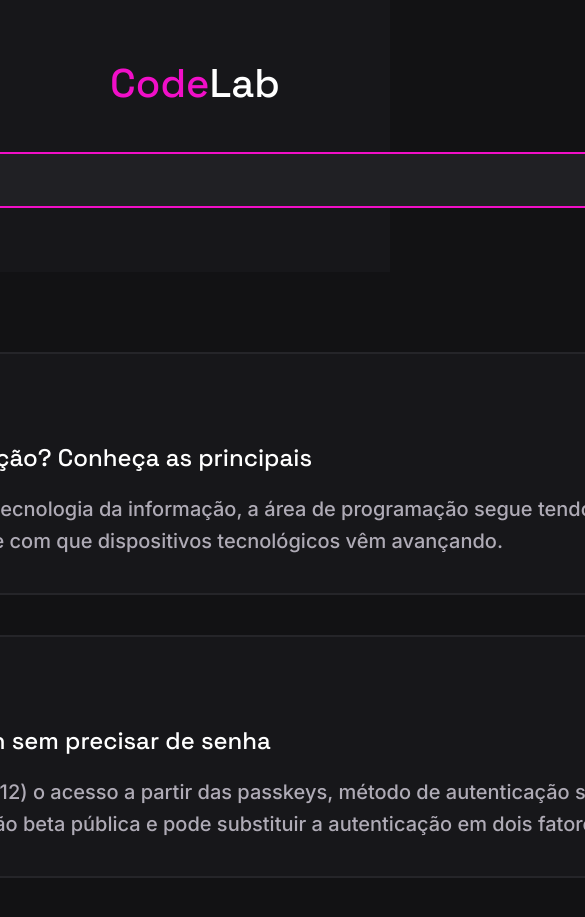
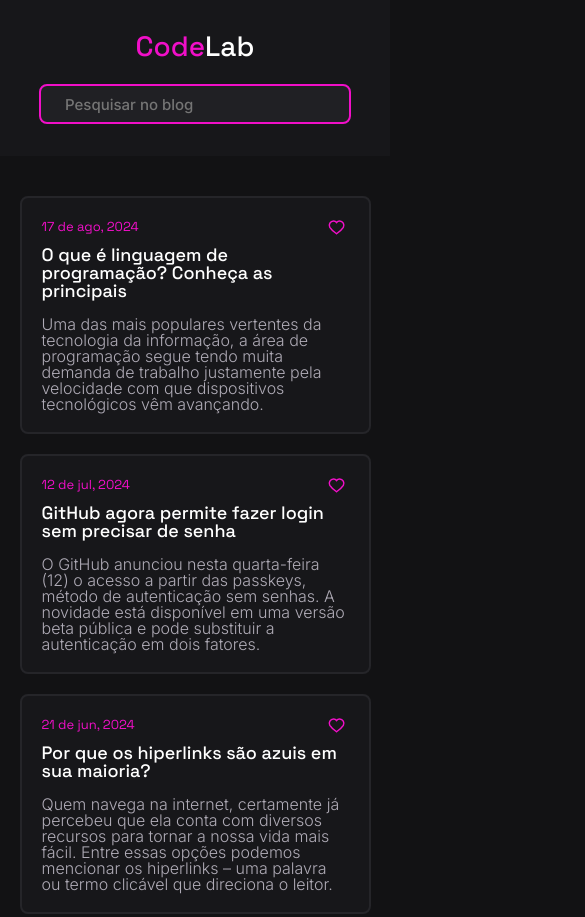
Before and after one commit to fsampaio486/projeto_blog_de_pesquisa, a plain HTML site: page index.html in a window 390 px wide. Shown: the top 917 px of the page, 585 px wide, since content can reach past the window. Drawn offline with Linux system fonts and the light colour scheme.

Commit message:
substituição do arquivo css

```diff
--- a/css/style.css
+++ b/css/style.css
@@ -30,6 +30,15 @@ body {
     align-items: center;
 }
 
+@media(max-width: 600px) {
+    #container-head {
+        padding-top: 32px;
+        padding-bottom: 32px;
+        gap: 24px;
+        height: 100%;
+    }
+}
+
 h1 {
     font-family: 'Space Grotesk', sans-serif;
     font-weight: 500;
@@ -37,6 +46,12 @@ h1 {
     line-height: 100%;
     letter-spacing: 0%;
     text-align: center;
+}
+
+@media(max-width: 600px) {
+    h1 {
+        font-size: 28px;
+    }
 }
 
 #title {
@@ -52,7 +67,7 @@ h1 {
 }
 
 #input {
-    width: 1216px;
+    width: 80%;
     height: 56px;
     border-radius: 8px;
     border: 2px solid #f10fc8;
@@ -66,6 +81,14 @@ h1 {
     line-height: 100%;
     letter-spacing: 0%;
     color: #AFABB6;
+}
+
+@media(max-width: 600px) {
+    #input {
+        width: 80%;
+        height: 40px;
+        font-size: 15px;
+    }
 }
 
 #container-body {
@@ -84,10 +107,18 @@ h1 {
     gap: 40px;
 }
 
+@media(max-width: 600px) {
+    #container-body {
+        padding-top: 40px;
+        padding-bottom: 40px;
+        gap: 20px;
+    }
+}
+
 .box {
     background-color: #17171A;
-    width: 1216px;
-    height: 243px;
+    width: 80%;
+    height: auto;
     border-radius: 8px;
     border: 2px solid #252529;
     padding: 40px;
@@ -95,6 +126,14 @@ h1 {
     flex-direction: column;
     gap: 20px;
     transition: 0.2s;
+}
+
+@media(max-width: 600px) {
+    .box {
+        width: 90%;
+        padding: 20px;
+        gap: 10px;
+    }
 }
 
 .box:hover, .box.icon.filled {
@@ -105,12 +144,19 @@ h1 {
     display: flex;
 }
 
-
 .date {
     color: #f10fc8;
-    width: 1136px;
+    width: 100%;
     height: 32px;
     gap: 981px;
+}
+
+@media(max-width: 600px) {
+    .date {
+        gap: 210px;
+        font-size: 13px;
+        height: 16px;
+    }
 }
 
 .icon {
@@ -123,25 +169,44 @@ h1 {
     cursor: pointer;
 }
 
+@media(max-width: 600px) {
+    .icon {
+        width: 25px;
+        height: 18px;
+    }
+}
+
 .icon.filled, .icon:hover {
     fill: #f10fc8;
 }
 
 .content {
-    width: 1136px;
-    height: 111px;
+    width: 100%;
+    height: auto;
     display: flex;
     flex-direction: column;
     gap: 16px;
 }
 
+@media(max-width: 600) {
+    .content {
+        gap: 8px;
+    }
+}
+
 .title-paragraph {
-    height: 31px;
+    height: auto;
     font-weight: 500;
     font-size: 24px;
     line-height: 100%;
     letter-spacing: 0%;
     color: #FFFFFF;
+}
+
+@media(max-width: 600px) {
+    .title-paragraph {
+        font-size: 18px;
+    }
 }
 
 .text {
@@ -151,4 +216,14 @@ h1 {
     font-size: 20px;
     line-height: 160%;
     letter-spacing: 0%;
+    height: auto;
 }
+
+@media(max-width: 600px) {
+    .text {
+        font-family: 'inter', sans-serif;
+        font-weight: 300;
+        font-size: 16px;
+        line-height: 100%;
+    }
+}
```
